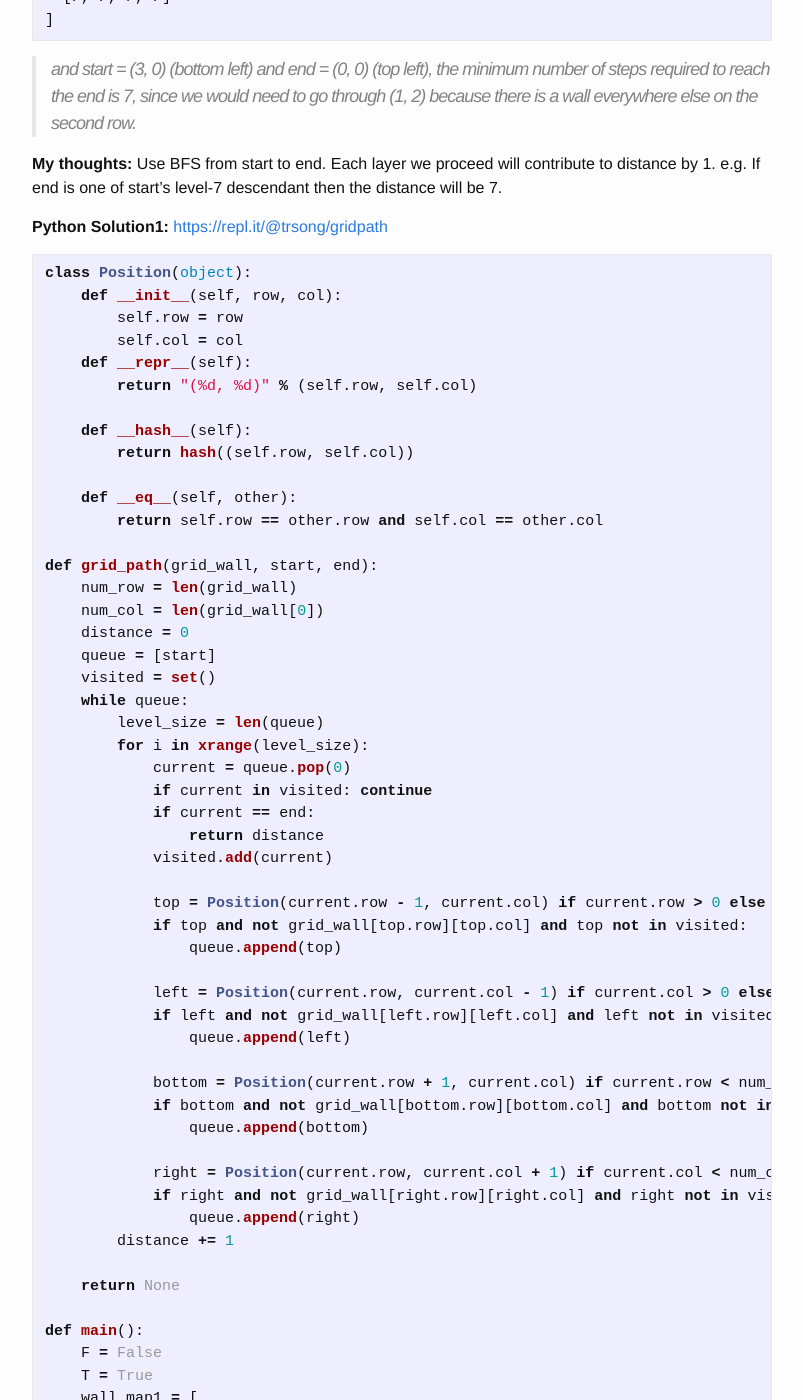
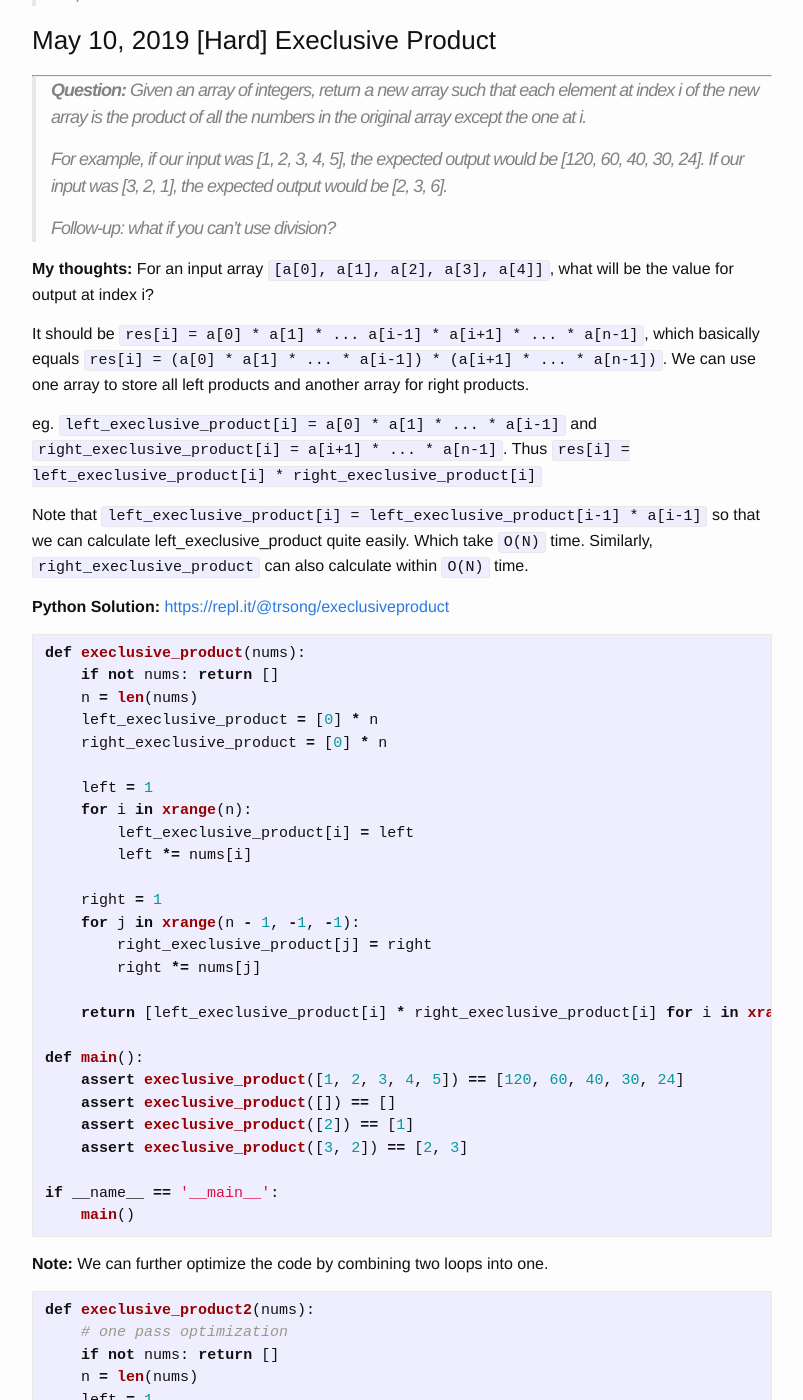
Before and after one commit to trsong/trsong.github.io, a Jekyll site: the page built from _posts/2019-04-30-DailyQuestions.md, in a window 1280 px wide and 1400 px high, scrolled down 1362 px. Shown: the whole window, without its empty margins (238-1041 px from the left). Built offline with Jekyll 4.4.1, drawn with Linux system fonts in a browser that asks for light colours; some of the changed text lies outside the part shown.

Commit message:
Add answer to May10 Question

````diff
--- a/_posts/2019-04-30-DailyQuestions.md
+++ b/_posts/2019-04-30-DailyQuestions.md
@@ -26,6 +26,8 @@ categories: Python/Java
 >
 > As another example, given the string "google", you should return "elgoogle".
 
+ -->
+
 ### May 11, 2019 LC 42 \[Hard\] Trapping Rain Water
 ---
 > Given n non-negative integers representing an elevation map where the width of each bar is 1, compute how much water it is able to trap after raining.
@@ -40,8 +42,6 @@ categories: Python/Java
 >
 > Output: 6
 
--->
-
 ### May 10, 2019 \[Hard\] Execlusive Product
 ---
 > **Question:**  Given an array of integers, return a new array such that each element at index i of the new array is the product of all the numbers in the original array except the one at i.
@@ -49,6 +49,61 @@ categories: Python/Java
 > For example, if our input was [1, 2, 3, 4, 5], the expected output would be [120, 60, 40, 30, 24]. If our input was [3, 2, 1], the expected output would be [2, 3, 6].
 >
 > Follow-up: what if you can't use division?
+
+**My thoughts:** For an input array `[a[0], a[1], a[2], a[3], a[4]]`, what will be the value for output at index i?
+
+It should be `res[i] = a[0] * a[1] * ... a[i-1] * a[i+1] * ... * a[n-1]`, which basically equals `res[i] = (a[0] * a[1] * ... * a[i-1]) * (a[i+1] * ... * a[n-1])`. We can use one array to store all left products and another array for right products.
+
+eg. `left_execlusive_product[i] = a[0] * a[1] * ... * a[i-1]` and `right_execlusive_product[i] = a[i+1] * ... * a[n-1]`. Thus `res[i] = left_execlusive_product[i] * right_execlusive_product[i]`
+
+Note that `left_execlusive_product[i] = left_execlusive_product[i-1] * a[i-1]` so that we can calculate left_execlusive_product quite easily. Which take `O(N)` time. Similarly, `right_execlusive_product` can also calculate within `O(N)` time.
+
+**Python Solution:** [https://repl.it/@trsong/execlusiveproduct](https://repl.it/@trsong/execlusiveproduct)
+```py
+def execlusive_product(nums):
+    if not nums: return []
+    n = len(nums)
+    left_execlusive_product = [0] * n
+    right_execlusive_product = [0] * n
+
+    left = 1
+    for i in xrange(n):
+        left_execlusive_product[i] = left
+        left *= nums[i]
+
+    right = 1
+    for j in xrange(n - 1, -1, -1):
+        right_execlusive_product[j] = right
+        right *= nums[j]
+
+    return [left_execlusive_product[i] * right_execlusive_product[i] for i in xrange(n)]
+
+def main():
+    assert execlusive_product([1, 2, 3, 4, 5]) == [120, 60, 40, 30, 24]
+    assert execlusive_product([]) == []
+    assert execlusive_product([2]) == [1]
+    assert execlusive_product([3, 2]) == [2, 3]
+
+if __name__ == '__main__':
+    main()
+```
+**Note:** We can further optimize the code by combining two loops into one.
+```py
+def execlusive_product2(nums):
+    # one pass optimization
+    if not nums: return []
+    n = len(nums)
+    left = 1
+    right = 1
+    res = [1] * n
+    for i in xrange(n):
+        res[i] *= left
+        res[n-1-i] *= right
+        left *= nums[i]
+        right *= nums[n-1-i]
+    return res
+```
+
 
 ### May 9, 2019 \[Easy\] Grid Path
 ---
````
